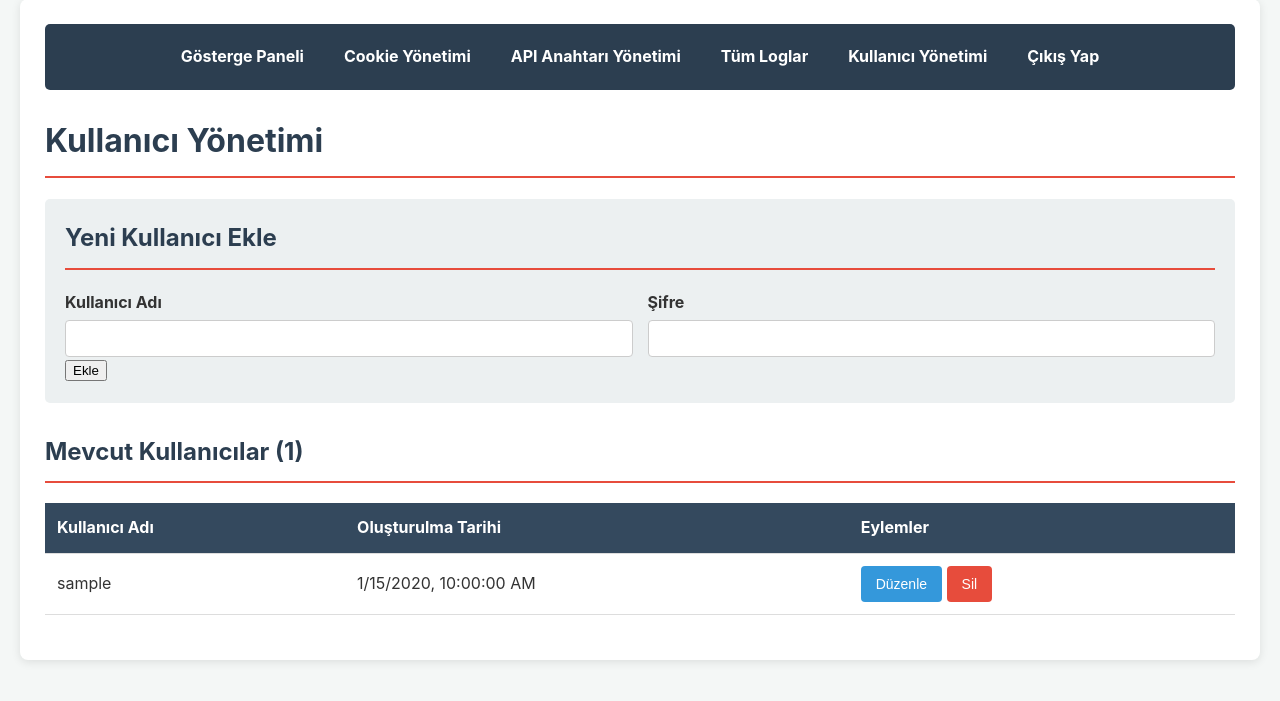
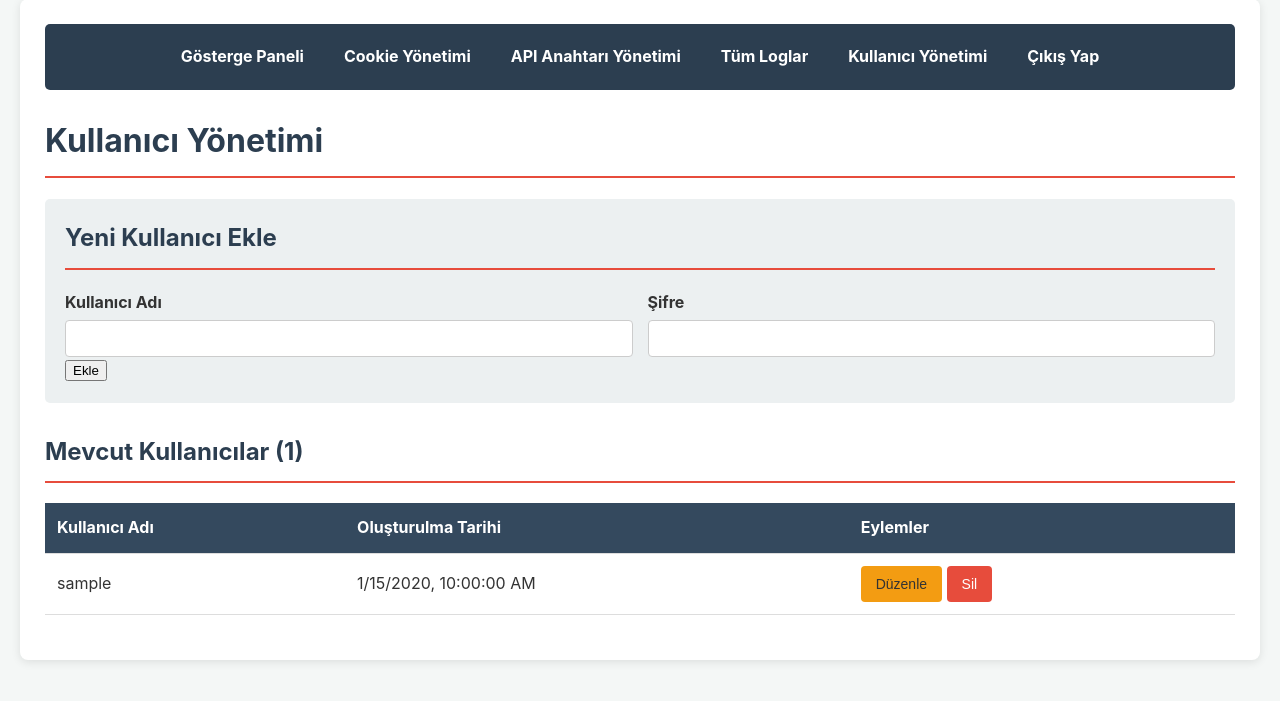
Before and after one commit to hermesthecat/sourcegraph2api, a Node project: template views/users.ejs in a window 1280 px wide. Shown: the part 21-722 px from the top of the page. Run offline with Node 20 templates, Linux system fonts and the light colour scheme; the template is opened without the code that fills it: most values are stand-ins (such as "Sample title", 1, 10 or a date in 2020); some libraries are stand-ins or nearby versions.

Commit message:
Update user edit button styling in users.ejs: change button color to secondary and apply custom background color for better visibility.

```diff
--- a/views/users.ejs
+++ b/views/users.ejs
@@ -55,7 +55,7 @@
                                                     <%= new Date(user.createdAt).toLocaleString() %>
                                                 </td>
                                                 <td class="actions">
-                                                    <button class="btn btn-primary open-edit-modal-btn"
+                                                    <button class="btn btn-secondary open-edit-modal-btn" style="background-color:#f39c12;"
                                                         data-userid="<%= user.id %>"
                                                         data-username="<%= user.username %>">Düzenle</button>
                                                     <form action="/admin/users/delete/<%= user.id %>" method="POST"
```
